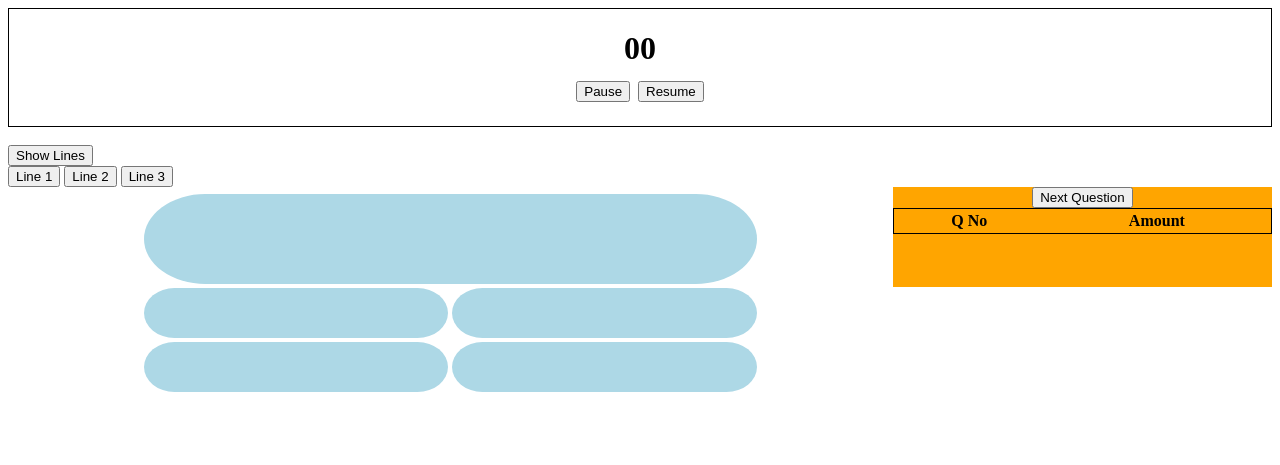
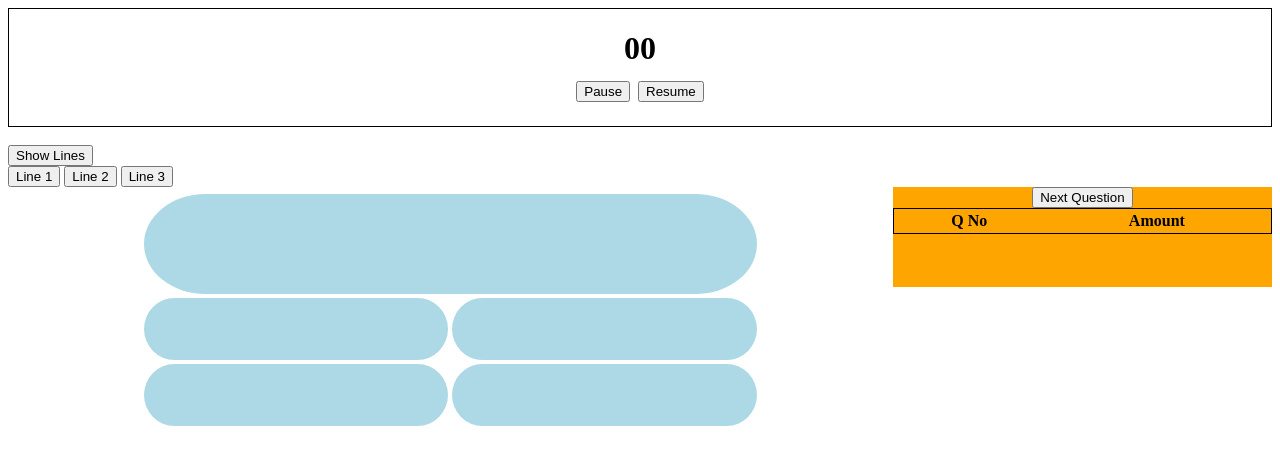
Before and after one commit to rajesh-esaver/emk-mock, a Flask app: page /host in a window 1280 px wide. Shown: the top 465 px of the page. Run offline with Flask 2, Linux system fonts and the light colour scheme; lists and menus that the app fills with data are empty; some libraries are stand-ins or nearby versions.

Commit message:
updated question view for the host view

```diff
--- a/static/contestant.js
+++ b/static/contestant.js
@@ -152,6 +152,7 @@ function readElements() {
     divTable = document.getElementById("div_table");
     divQuestion = document.getElementById("div_question");
     pQuestion = document.getElementById("p_question");
+
     divOptionA = document.getElementById("div_option_a");
     divOptionB = document.getElementById("div_option_b");
     divOptionC = document.getElementById("div_option_c");
--- a/static/css/host.css
+++ b/static/css/host.css
@@ -8,19 +8,21 @@
 .option {
     background-color: lightblue;
     border-radius: 10% / 50%;
-    height: 50px;
+    height: 60px;
     text-align: center;
-    line-height: 50px;
-    font-size: 20px;
+    font-size: 1vw;
+    line-height: normal;
+    padding: 1px 15px 1px 15px;
 }
 
 .question {
     background-color: lightblue;
     border-radius: 10% / 50%;
-    height: 90px;
+    min-height: 80px;
     text-align: center;
-    line-height: 90px;
-    font-size: 30px;
+    line-height: 120%;
+    padding: 10px 15px 10px 15px;
+    font-size: 1.5vw;
 }
 
 /*
--- a/static/host.js
+++ b/static/host.js
@@ -12,8 +12,9 @@ var isLifeLinesBeingShowed = true;
 var revealAnswerButton;
 var answerUpdateObj;
 var lifeLines = ["Line 1", "Line 2", "Line 3"];
+var pOptionA, pOptionB, pOptionC, pOptionD;
 var divOptionA, divOptionB, divOptionC, divOptionD;
-var divQuestion, divAnswer;
+var divQuestion, divAnswer, pQuestion;
 var tableQuestionsList, btnNextQuestion;
 var lastViewedQuestionIdx = -1;
 
@@ -245,11 +246,17 @@ function showQuestion(question) {
     divOptionC.style.backgroundColor = "lightblue";
     divOptionD.style.backgroundColor = "lightblue";
 
-    divQuestion.innerHTML = question.question;
+    /*divQuestion.innerHTML = question.question;
     divOptionA.innerHTML = question.options[0];
     divOptionB.innerHTML = question.options[1];
     divOptionC.innerHTML = question.options[2];
-    divOptionD.innerHTML = question.options[3];
+    divOptionD.innerHTML = question.options[3];*/
+
+    pQuestion.innerHTML = question.question;
+    pOptionA.innerHTML = question.options[0];
+    pOptionB.innerHTML = question.options[1];
+    pOptionC.innerHTML = question.options[2];
+    pOptionD.innerHTML = question.options[3];
 
     // hiding answer text and reveal button
     const txtAnswerStat = document.getElementById("txt_answer_stat");
@@ -377,10 +384,17 @@ function applyWrongAnswerStyle(optionDiv) {
 function readElements() {
     divTable = document.getElementById("div_table");
     divQuestion = document.getElementById("div_question");
+    pQuestion = document.getElementById("p_question");
+
     divOptionA = document.getElementById("div_option_a");
     divOptionB = document.getElementById("div_option_b");
     divOptionC = document.getElementById("div_option_c");
     divOptionD = document.getElementById("div_option_d");
+
+    pOptionA = document.getElementById("p_option_a");
+    pOptionB = document.getElementById("p_option_b");
+    pOptionC = document.getElementById("p_option_c");
+    pOptionD = document.getElementById("p_option_d");
 
     divAnswer = document.getElementById("div_answer");
     spTimer = document.getElementById("sp_timer");
--- a/templates/host.html
+++ b/templates/host.html
@@ -30,7 +30,7 @@
             <button id="btn_reveal_answer">Reveal Answer</button>
         </div>
         <div id="div_table" class="table bottom" style="width:70%;float: left;">
-            <table style="width:70%; margin-left:auto; margin-right:auto;">
+            <table style="width:70%; margin-left:auto; margin-right:auto; table-layout:fixed;">
             <tr>
                 <td colspan="2">
                     <div id="div_timer" style="text-align: center;">
@@ -39,22 +39,32 @@
                 </td>
             </tr>
             <tr>
-                <td colspan="2"><div id="div_question" class="question"></div></td>
+                <td colspan="2"><div id="div_question" class="question">
+                    <p id="p_question"></p>
+                </div></td>
             </tr>
             <tr>
                 <td>
-                    <div id="div_option_a" class="option"></div>
+                    <div id="div_option_a" class="option">
+                        <p id="p_option_a"></p>
+                    </div>
                 </td>
                 <td>
-                    <div id="div_option_b" class="option"></div>
+                    <div id="div_option_b" class="option">
+                        <p id="p_option_b"></p>
+                    </div>
                 </td>
             </tr>
             <tr>
                 <td>
-                    <div id="div_option_c" class="option"></div>
+                    <div id="div_option_c" class="option">
+                        <p id="p_option_c"></p>
+                    </div>
                 </td>
                 <td>
-                    <div id="div_option_d" class="option"></div>
+                    <div id="div_option_d" class="option">
+                        <p id="p_option_d"></p>
+                    </div>
                 </td>
             </tr>
         </table>
```
